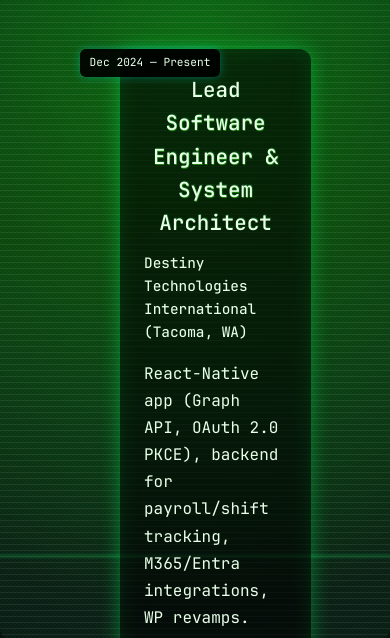
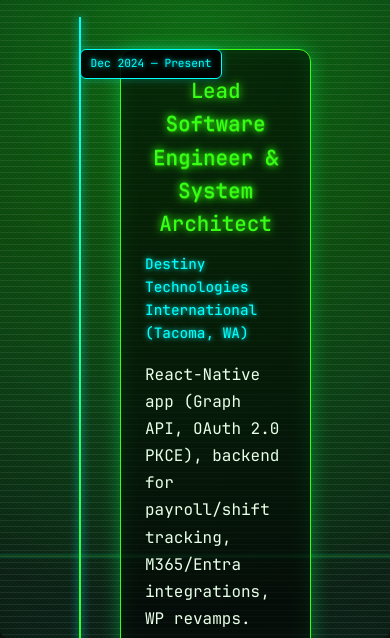
Before and after one commit to Hex-Paladin/Hex-Paladin.github.io, a website: page professional.html in a window 390 px wide. Shown: the part 206-844 px from the top of the page. Drawn offline with Linux system fonts and the light colour scheme; animation ran at ten frames a second.

Commit message:
Refactor timeline styles and improve mobile responsiveness. Update meta descriptions and enhance link attributes for security.

```diff
--- a/professional.html
+++ b/professional.html
@@ -41,7 +41,6 @@
         <div class="timeline-item current">
           <div class="timeline-marker">
             <span class="timeline-date">Dec 2024 — Present</span>
-            <div class="timeline-dot"></div>
           </div>
           <div class="timeline-content">
             <h3 data-text="Lead Software Engineer & System Architect">Lead Software Engineer & System Architect</h3>
@@ -53,7 +52,6 @@
         <div class="timeline-item">
           <div class="timeline-marker">
             <span class="timeline-date">Jun 2023 — Mar 2024</span>
-            <div class="timeline-dot"></div>
           </div>
           <div class="timeline-content">
             <h3 data-text="Unity Software Developer (Research Assistant)">Unity Software Developer (Research Assistant)</h3>
@@ -65,7 +63,6 @@
         <div class="timeline-item expandable">
           <div class="timeline-marker">
             <span class="timeline-date">Jun 2019 — Aug 2021</span>
-            <div class="timeline-dot"></div>
           </div>
           <div class="timeline-content">
             <h3 data-text="Logistics Coordinator">Logistics Coordinator</h3>
@@ -77,7 +74,6 @@
         <div class="timeline-item expandable">
           <div class="timeline-marker">
             <span class="timeline-date">Jun 2015 — Jun 2019</span>
-            <div class="timeline-dot"></div>
           </div>
           <div class="timeline-content">
             <h3 data-text="Paint Desk">Paint Desk</h3>
@@ -121,7 +117,7 @@
         </li>
         <li><a href="https://www.linkedin.com/in/brysnyder/" aria-label="LinkedIn"><img src="icons/linkedin.svg" alt="" height="30"
               width="30" loading="lazy" decoding="async"></a></li>
-        <li><a href="https://discordapp.com/users/542459120683581462" aria-label="Discord"><img src="icons/discord.png" alt="" height="30"
+        <li><a href="https://discordapp.com/users/542459120683581462" aria-label="Discord"><img src="icons/discord.svg" alt="" height="30"
               width="30" loading="lazy" decoding="async"></a></li>
       </ul>
     </footer>
--- a/styles/styles.css
+++ b/styles/styles.css
@@ -121,6 +121,14 @@
     --avatar-scan-speed: 2.5s;
     --avatar-glow-intensity: 0.8;
     --avatar-matrix-speed: 15s;
+
+    /* Timeline colors */
+    --neon-cyan: #00ffff;
+    --neon-green: #39ff14;
+    --neon-bright: #4dff1a;
+    --bg-dark: #0b0f0c;
+    --text-dim: #666;
+    --text-bright: #e8ffe8;
 }
 
 @media (prefers-color-scheme: dark) {
@@ -782,10 +790,6 @@
 .skills .skills-grid>section.reveal {
     animation: card-pop 1000ms var(--card-pop-ease) both;
 }
-
-/* ==========================================================================
-   PROJECTS
-   ========================================================================== */
 
 /* ==========================================================================
    PROJECTS
@@ -1585,6 +1589,60 @@
     }
 }
 
+@keyframes glitch-1 {
+    0% {
+        transform: translate(0);
+        clip-path: polygon(0 0, 100% 0, 100% 45%, 0 45%);
+    }
+    5% {
+        transform: translate(-1px, 1px);
+        clip-path: polygon(0 0, 100% 0, 100% 100%, 0 100%);
+    }
+    10% {
+        transform: translate(1px, -1px);
+        clip-path: polygon(0 15%, 100% 15%, 100% 85%, 0 85%);
+    }
+    15% {
+        transform: translate(-1px, 0);
+        clip-path: polygon(0 0, 100% 0, 100% 30%, 0 30%);
+    }
+    20% {
+        transform: translate(0);
+        clip-path: polygon(0 60%, 100% 60%, 100% 100%, 0 100%);
+    }
+    100% {
+        transform: translate(0);
+        clip-path: polygon(0 0, 100% 0, 100% 100%, 0 100%);
+    }
+}
+
+@keyframes glitch-2 {
+    0% {
+        transform: translate(0);
+        clip-path: polygon(0 25%, 100% 25%, 100% 75%, 0 75%);
+    }
+    5% {
+        transform: translate(1px, -1px);
+        clip-path: polygon(0 0, 100% 0, 100% 100%, 0 100%);
+    }
+    10% {
+        transform: translate(-1px, 1px);
+        clip-path: polygon(0 50%, 100% 50%, 100% 100%, 0 100%);
+    }
+    15% {
+        transform: translate(1px, 0);
+        clip-path: polygon(0 0, 100% 0, 100% 40%, 0 40%);
+    }
+    20% {
+        transform: translate(0);
+        clip-path: polygon(0 70%, 100% 70%, 100% 100%, 0 100%);
+    }
+    100% {
+        transform: translate(0);
+        clip-path: polygon(0 0, 100% 0, 100% 100%, 0 100%);
+    }
+}
+
 /* ==========================================================================
    ACCESSIBILITY
    ========================================================================== */
@@ -1695,27 +1753,6 @@
     z-index: 15;
 }
 
-.timeline-dot {
-    width: 18px;
-    height: 18px;
-    background: var(--neon-green);
-    border: 3px solid var(--bg-dark);
-    border-radius: 50%;
-    box-shadow:
-        0 0 0 4px var(--neon-green),
-        0 0 20px var(--neon-green);
-    position: relative;
-    z-index: 15;
-}
-
-.timeline-item.current .timeline-dot {
-    background: var(--neon-cyan);
-    box-shadow:
-        0 0 0 4px var(--neon-cyan),
-        0 0 30px var(--neon-cyan);
-    animation: pulse-timeline 2s infinite;
-}
-
 .timeline-content {
     background: rgba(0, 0, 0, 0.6);
     border: 1px solid var(--text-dim);
@@ -1865,19 +1902,6 @@
     }
 }
 
-@keyframes pulse-timeline {
-    0%, 100% {
-        box-shadow:
-            0 0 0 4px var(--neon-cyan),
-            0 0 20px var(--neon-cyan);
-    }
-    50% {
-        box-shadow:
-            0 0 0 8px var(--neon-cyan),
-            0 0 40px var(--neon-cyan);
-    }
-}
-
 /* Mobile timeline adjustments */
 @media (max-width: 700px) {
     .timeline::before {
@@ -1898,36 +1922,21 @@
         padding: 1.5rem;
     }
 
-    .timeline-content::before,
-    .timeline-item:nth-child(odd) .timeline-content::before {
-        left: -24px;
-        right: auto;
-        border-left-color: transparent;
-        border-right-color: var(--text-dim);
-        opacity: 0;
-        display: none;
-    }
-
-    .timeline-content:hover::before {
-        border-left-color: transparent;
-        border-right-color: var(--neon-green);
-        opacity: 0;
-        display: none;
-    }
-
     .timeline-date {
         font-size: 0.7rem;
         padding: 0.3rem 0.6rem;
     }
 
+    /* Hide expandable items on mobile to save space */
     .timeline-item.expandable {
         display: none;
     }
-
-    .timeline-item,
-    .timeline-item:nth-child(even) {
-        transform: translateX(-30px);
-        animation: timeline-slide-in-left 0.6s ease-out forwards;
+}
+
+/* Desktop timeline - ensure expandable items are visible */
+@media (min-width: 701px) {
+    .timeline-item.expandable {
+        display: block;
     }
 }
 
```
Also changed, not shown: education.html (+1 -3 lines), index.html (+2 -1 lines), projects.html (+3 -3 lines).
